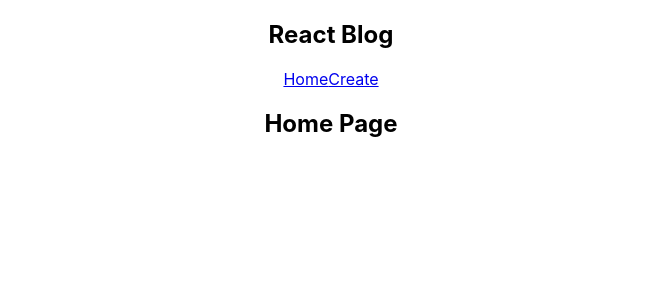
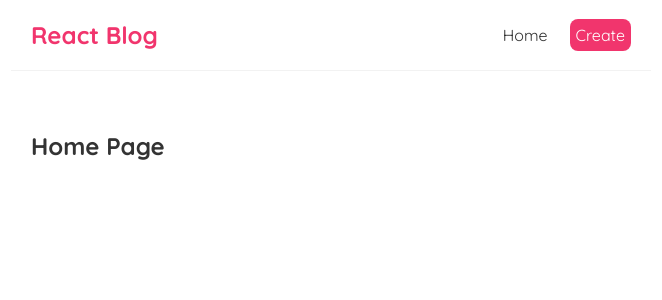
Before and after one commit to VeyGudTek/Blog_Test, a React (Create React App) app: page / in a window 1280 px wide. Shown: the top 300 px of the page, without its empty margins (309-971 px from the left). Built offline with nearby package versions, Linux system fonts and the light colour scheme.

Commit message:
Removed App.css, Edited the CSS of Project

```diff
--- a/src/App.css
+++ /dev/null
@@ -1,38 +0,0 @@
-.App {
-  text-align: center;
-}
-
-.App-logo {
-  height: 40vmin;
-  pointer-events: none;
-}
-
-@media (prefers-reduced-motion: no-preference) {
-  .App-logo {
-    animation: App-logo-spin infinite 20s linear;
-  }
-}
-
-.App-header {
-  background-color: #282c34;
-  min-height: 100vh;
-  display: flex;
-  flex-direction: column;
-  align-items: center;
-  justify-content: center;
-  font-size: calc(10px + 2vmin);
-  color: white;
-}
-
-.App-link {
-  color: #61dafb;
-}
-
-@keyframes App-logo-spin {
-  from {
-    transform: rotate(0deg);
-  }
-  to {
-    transform: rotate(360deg);
-  }
-}
--- a/src/App.js
+++ b/src/App.js
@@ -1,5 +1,4 @@
 import logo from './logo.svg';
-import './App.css';
 import Navbar from './Navbar'
 import Home from './Home'
 
@@ -7,7 +6,9 @@
   return (
     <div className="App">
       <Navbar/>
-      <Home/>
+      <div className="content">
+        <Home/>
+      </div>
     </div>
   );
 }
--- a/src/Navbar.js
+++ b/src/Navbar.js
@@ -4,7 +4,11 @@
             <h1>React Blog</h1>
             <div className="links">
                 <a href="/">Home</a>
-                <a href="/create">Create</a>
+                <a href="/create" style={{
+                    color: 'white',
+                    backgroundColor: '#f1356d',
+                    borderRadius: '8px'
+                }}>Create</a>
             </div>
         </nav>
     )
--- a/src/index.css
+++ b/src/index.css
@@ -1,13 +1,35 @@
-body {
+@import url('https://fonts.googleapis.com/css2?family=Quicksand:wght@300;400;500;600;700&display=swap');
+
+/* base styles */
+* {
   margin: 0;
-  font-family: -apple-system, BlinkMacSystemFont, 'Segoe UI', 'Roboto', 'Oxygen',
-    'Ubuntu', 'Cantarell', 'Fira Sans', 'Droid Sans', 'Helvetica Neue',
-    sans-serif;
-  -webkit-font-smoothing: antialiased;
-  -moz-osx-font-smoothing: grayscale;
+  font-family: "Quicksand";
+  color: #333;
 }
-
-code {
-  font-family: source-code-pro, Menlo, Monaco, Consolas, 'Courier New',
-    monospace;
+.navbar {
+  padding: 20px;
+  display: flex;
+  align-items: center;
+  max-width: 600px;
+  margin: 0 auto;
+  border-bottom: 1px solid #f2f2f2;
 }
+.navbar h1 {
+  color: #f1356d;
+}
+.navbar .links {
+  margin-left: auto;
+}
+.navbar a {
+  margin-left: 16px;
+  text-decoration: none;
+  padding: 6px;
+}
+.navbar a:hover {
+  color: #f1356d;
+}
+.content {
+  max-width: 600px;
+  margin: 40px auto;
+  padding: 20px;
+}
```
